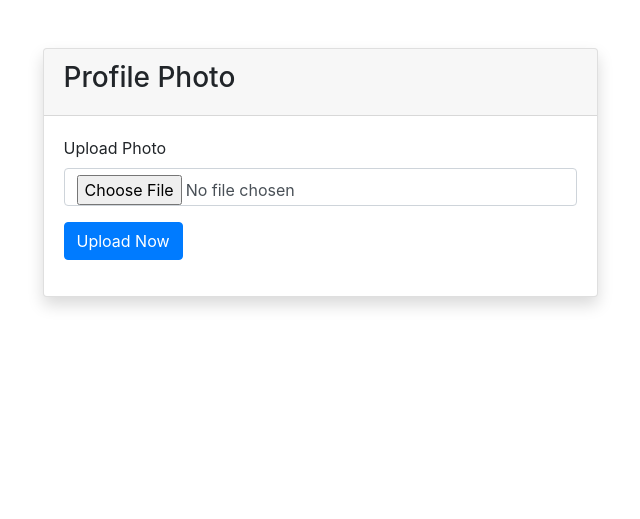
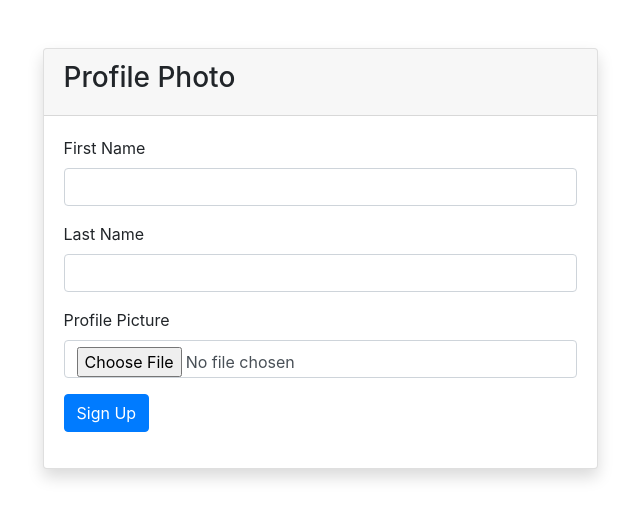
Before and after one commit to ashrafbd1496/Raw-Php, a PHP site: page / in a window 1280 px wide. Shown: the top 519 px of the page, without its empty margins (320-960 px from the left). Run offline with PHP 8.4, Linux system fonts and the light colour scheme.

Commit message:
file upload program

```diff
--- a/index.php
+++ b/index.php
@@ -3,28 +3,128 @@
 <head>
 	<meta charset="UTF-8">
 	<meta name="viewport" content="width=device-width, initial-scale=1.0">
-	<title>Document</title>
+	<title>File Upload Program</title>
 	<link rel="stylesheet" href="assets/css/bootstrap.min.css">
 	<link rel="stylesheet" href="assets/css/style.css">
 </head>
 <body>
 
 
-<?php
-	if (isset($_POST['upload'])) {
 
-		 $photo_name = $_FILES['photo']['name'];
-		 $photo_tmp = $_FILES['photo']['tmp_name'];
+	<!--
+	*Assingment -
 
-		 $photo_upload = time().$photo_name;
+	 Create a unique file upload function like below- uploadFile($file_name,$file_tmp_name,’folder-name’, [ ‘docx’, ‘pdf’ ], ‘dt/enc’ )
 
-		move_uploaded_file($photo_tmp, 'files/' . $photo_upload);
+	  -->
+
+
+	<?php
+
+	if (isset($_POST['signup'])) {
+
+
+		//Data Recieve
+
+
+		$first_name = $_POST['fname'];
+		$last_name = $_POST['lname'];
+
+		//Profile Photo
+
+		$file_name = $_FILES['photo']['name'];
+		$file_tmp_name = $_FILES['photo']['tmp_name'];
+		$file_size = $_FILES['photo']['size'];
+
+		//file size conversion
+
+		$size = (($file_size/1024)/1024);
+
+		//Unique File Name . This format used for cv, video, audio etc
+
+		$unique_file_name = Date('F_d_Y_g_h_s'). $file_name;
+
+		//For profile picture - we can use this type's format as below-
+
+		 $unique_file_name = $file_name;
+
+		//file name extention-
+
+		$file_name_array = explode('.', $file_name);
+
+		$file_name_extension = end($file_name_array);
+
+		//to convert the file extersion to lowercase like - PNG to png
+		$file_name_extension_low = strtolower($file_name_extension);
+
+		// echo "<pre>";
+		// print_r($file_name_extension);
+
+
+		// echo "<br>";
+		 $unique_file_name = md5(time().rand(0,1000000)).'.'.$file_name_extension_low;
+
+		 //for pdf cv or video
+		 $students_cv = Date('F_d_Y_g_h_s'). $first_name .'_' . $last_name .'_'. $file_name;
+
+		 // for the cv we can add text CV inside the file name  like below-
+		 $students_cv = Date('F_d_Y_g_h_s'). '_'. $first_name .'_' . $last_name .'_'. 'CV' .'_' . $file_name;
+
+
+		 //we can solve the space problem inside the file name like below-
+		 // echo "<pre>";
+
+
+
+		 $file_name = str_replace(' ', '_', $file_name);
+
+
+		 $students_cv = Date('F_d_Y_g_h_s'). '_'. $first_name .'_' . $last_name .'_'. 'CV' .'_' . $file_name;
+
+		//File Upload
+
+
+		 if (empty($first_name) || empty($last_name) || empty($file_name)) {
+
+		 					$message = '<p class = "alert alert-danger mt-5 w-50 mx-auto ">All fields are required ! <button data-dismiss = "alert" class = "close">&times;</button> </p>';
+
+
+		 }elseif (in_array($file_name_extension, ['docx', 'pdf']) == false) {
+
+		 	$message = '<p class = "alert alert-warning mt-5 w-50 mx-auto ">Cv file format is invalid !  <button data-dismiss = "alert" class = "close">&times;</button> </p>';
+
+		 }elseif ($size > 1) {
+		 	$message = '<p class = "alert alert-warning mt-5 w-50 mx-auto ">File size exceeded the limit !   <button data-dismiss = "alert" class = "close">&times;</button> </p>';
+		 }
+
+		 /**elseif ($file_name_extension_low != 'docx' && 'pdf'){
+
+		 	$message = '<p class = "alert alert-warning mt-5 w-50 mx-auto ">Cv file format is invalid !  <button data-dismiss = "alert" class = "close">&times;</button> </p>';
+		 }
+		 */
+
+		 else{
+		 	move_uploaded_file($file_tmp_name, 'Cv/' .  $students_cv);
+
+		 	$message = '<p class = "alert alert-success mt-5 w-50 mx-auto ">File Upload Successfull <button data-dismiss = "alert" class = "close">&times;</button> </p>';
+
+		 }
+
+
 	}
 
- ?>
+	 ?>
 
 
 	<div class="container">
+
+
+			<?php
+
+				if (isset($message)) {
+					echo $message;
+				}
+			 ?>
 
 		<div class="log w-50 mx-auto mt-5">
 			<div class="card shadow">
@@ -35,13 +135,24 @@
 					<form action=" <?php echo $_SERVER['PHP_SELF']; ?> " method = "POST" enctype = "multipart/form-data" >
 
 						<div class="form-group">
-							<label for="">Upload Photo</label>
+							<label for="">First Name</label>
+							<input type="text" name="fname" class="form-control">
+						</div>
+
+						<div class="form-group">
+							<label for="">Last Name</label>
+							<input type="text" name="lname" class="form-control">
+						</div>
+
+						<div class="form-group">
+							<label for="">Profile Picture</label>
 							<input type="file" name="photo" class="form-control">
 						</div>
 
 
+
 						<div class="form-group">
-							<input type="submit" name="upload" class="btn btn-primary" value="Upload Now">
+							<input type="submit" name="signup" class="btn btn-primary" value="Sign Up">
 						</div>
 
 
```
Also changed, not shown: files/1601404323autohor-transparent-bg.png (deleted), files/1601404336autohor-transparent-bg.png (deleted), files/1601435643Convert.jpg (deleted), 6 other files.
